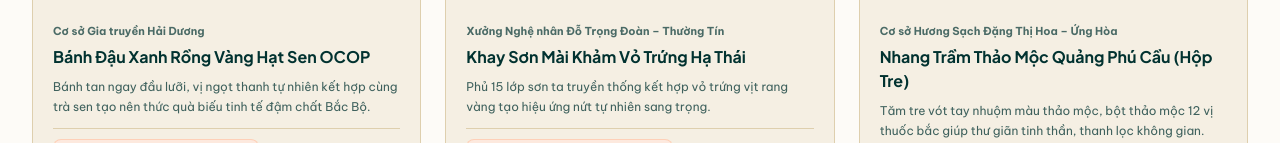
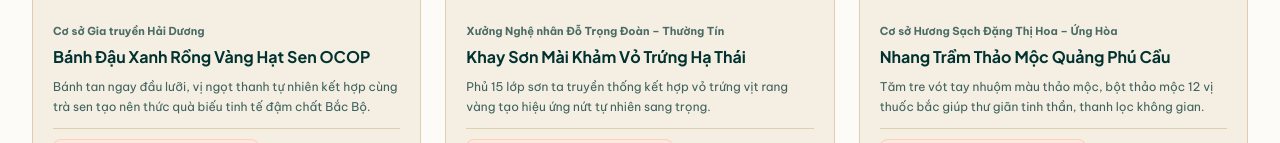
Before and after one commit to DughdaHuge/lango_beta, a plain HTML site: page index.html in a window 1280 px wide. Shown: the part 6333-6476 px from the top of the page. Drawn offline with nearby package versions, Linux system fonts and the light colour scheme.

Commit message:
Update product name and image in index.html

```diff
--- a/index.html
+++ b/index.html
@@ -1586,12 +1586,12 @@
       },
       {
         id: 'prod-6',
-        name: 'Nhang Trầm Thảo Mộc Quảng Phú Cầu (Hộp Tre)',
+        name: 'Nhang Trầm Thảo Mộc Quảng Phú Cầu',
         village: 'Cơ sở Hương Sạch Đặng Thị Hoa – Ứng Hòa',
         ocopStars: 'OCOP 4 SAO',
         category: 'craft',
         price: 175000,
-        image: 'https://images.unsplash.com/photo-1602928321679-560bb453f190?auto=format&fit=crop&w=600&q=80',
+        image: 'https://suckhoedoisong.qltns.mediacdn.vn/324455921873985536/2022/12/27/2-167213186300247669317.jpg',
         story: 'Tăm tre vót tay nhuộm màu thảo mộc, bột thảo mộc 12 vị thuốc bắc giúp thư giãn tinh thần, thanh lọc không gian.',
         ingredients: 'Bột trầm hương, quế chi, đại hồi, keo bời lời, tăm tre nguyên cật.',
         allergyWarning: '⚠️ Lưu ý: Sử dụng nơi thoáng khí. Người có tiền sử hen suyễn nhạy cảm với khói nên lưu ý khi đốt.'
```
